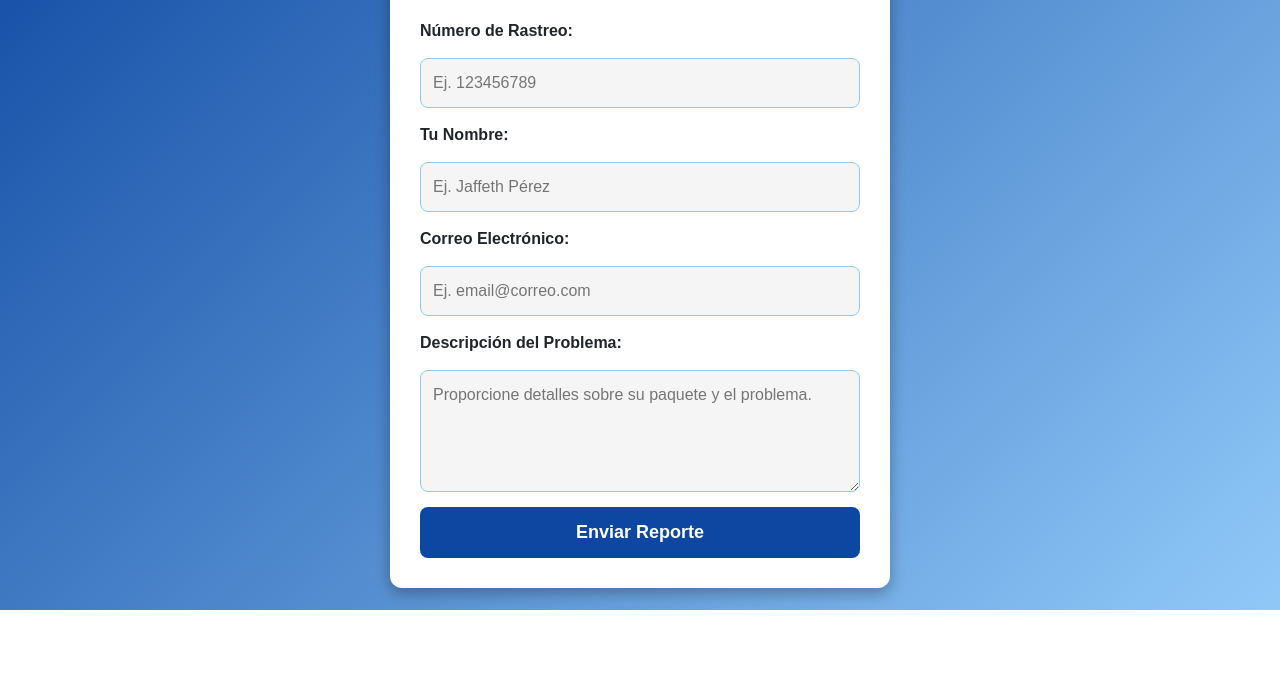
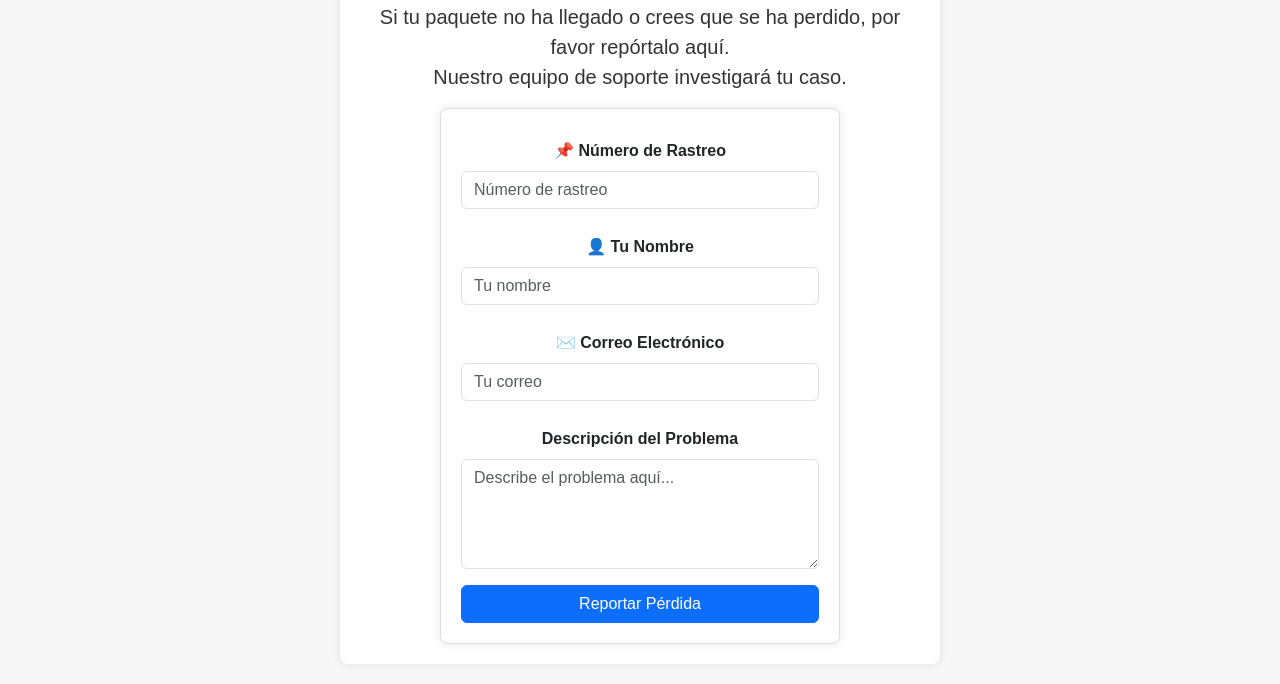
Before and after one commit to RenanOyuelaJ/ProyectoFinal-FastBox, a plain HTML site: page reporte-perdida.html in a window 1280 px wide. Shown: the part 190-874 px from the top of the page. Before the commit the page ends 800 px from the top, so only its background shows below. Drawn offline with nearby package versions, Linux system fonts and the light colour scheme.

Commit message:
reporte perdida

```diff
--- a/reporte-perdida.html
+++ b/reporte-perdida.html
@@ -104,100 +104,148 @@
         <title>Reporte de Pérdida</title>
         <style>
             body {
-            font-family: 'Poppins', sans-serif;
+                font-family: Arial, sans-serif;
+                text-align: center;
                 margin: 0;
-            padding: 0;
-            background: linear-gradient(135deg, #0d47a1, #90c9f8);
-            display: flex;
-            justify-content: center;
-            align-items: center;
-            height: 100vh;
+                padding: 20px;
             }
-        .container {
-            max-width: 500px;
-            background: white;
-            padding: 30px;
-            border-radius: 12px;
-            box-shadow: 0 5px 15px rgba(0, 0, 0, 0.3);
-            text-align: center;
-            overflow: hidden;
-        }
-        header {
-            background: #0d47a1;
-            color: white;
-            padding: 20px;
-            border-radius: 12px 12px 12px 12px;
-            font-size: 22px;
-            font-weight: bold;
-            text-align: center;
+            h1 {
+                color: #0366d6;
             }
             p {
+                font-size: 18px;
                 color: #333;
-            margin-top: 15px;
             }
             form {
-            display: flex;
-            flex-direction: column;
-            gap: 15px;
-            margin-top: 20px;
+                max-width: 400px;
+                margin: 20px auto;
+                padding: 20px;
+                border: 1px solid #ddd;
+                border-radius: 8px;
+                box-shadow: 2px 2px 10px rgba(0, 0, 0, 0.1);
             }
             label {
                 font-weight: bold;
-            text-align: left;
+                display: block;
+                margin-top: 10px;
             }
             input, textarea {
                 width: 100%;
-            padding: 12px;
-            border: 1px solid #90caf9;
-            border-radius: 8px;
-            font-size: 16px;
-            background-color: #f5f5f5;
-            transition: 0.3s;
-        }
-        input:focus, textarea:focus {
-            border-color: #0d47a1;
-            background-color: #e3f2fd;
-            outline: none;
-        }
-        textarea {
-            resize: vertical;
+                padding: 8px;
+                margin-top: 5px;
+                border: 1px solid #ccc;
+                border-radius: 5px;
             }
             button {
-            background: #0d47a1;
+                background-color: #0366d6;
                 color: white;
                 border: none;
-            padding: 12px;
-            font-size: 18px;
-            border-radius: 8px;
+                padding: 10px;
+                border-radius: 5px;
+                font-size: 16px;
                 cursor: pointer;
-            transition: 0.3s;
-            font-weight: bold;
+                margin-top: 15px;
             }
             button:hover {
-            background: #1565c0;
+                background-color: #024ea2;
+            }
+        </style>
+    </head>
+    <!DOCTYPE html>
+    <html lang="es">
+    <head>
+        <meta charset="UTF-8">
+        <meta name="viewport" content="width=device-width, initial-scale=1.0">
+        <title>Reporte de Pérdida</title>
+        <style>
+            body {
+                background-color: rgb(247, 247, 247);
+                font-family: Arial, sans-serif;
+                text-align: center;
+                padding: 20px;
+            }
+            form {
+                background: white;
+                padding: 20px;
+                border-radius: 8px;
+                box-shadow: 0 0 10px rgba(0, 0, 0, 0.1);
+                max-width: 400px;
+                margin: auto;
+            }
+            input, textarea, button {
+                width: 100%;
+                margin-top: 10px;
+                padding: 10px;
+                border: 1px solid #ccc;
+                border-radius: 5px;
+            }
+            button {
+                background-color: #007bff;
+                color: white;
+                border: none;
+                cursor: pointer;
+            }
+            button:hover {
+                background-color: #0056b3;
+            }
+        </style>
+    </head>
+    <!DOCTYPE html>
+<html lang="es">
+<head>
+    <meta charset="UTF-8">
+    <meta name="viewport" content="width=device-width, initial-scale=1.0">
+    <title>Reporte de Pérdida</title>
+    <link href="https://cdn.jsdelivr.net/npm/bootstrap@5.3.0/dist/css/bootstrap.min.css" rel="stylesheet">
+    <style>
+        body {
+            background-color: rgb(247, 247, 247);
+            font-family: Arial, sans-serif;
+            padding: 20px;
+        }
+        .container {
+            max-width: 600px;
+            margin: auto;
+            background: white;
+            padding: 20px;
+            border-radius: 8px;
+            box-shadow: 0 0 10px rgba(0, 0, 0, 0.1);
+        }
+        .header-container {
+            margin-top: 80px; /* Espacio para separar del header */
+            text-align: center;
         }
     </style>
 </head>
 <body>
-    <div class="container">
-        <header>Reporte de Pérdida</header>
-        <p>Si tu paquete no ha llegado o crees que se ha perdido, repórtalo aquí. Nuestro equipo de soporte investigará tu caso.</p>
+    <div class="container header-container">
+        <h1 class="mb-3">📦 Reporte de Pérdida</h1>
+        <p class="lead">Si tu paquete no ha llegado o crees que se ha perdido, por favor repórtalo aquí. <br> Nuestro equipo de soporte investigará tu caso.</p>
+        <form action="submit-perdida.php" method="POST">
+            <div class="mb-3">
+                <label for="rastreo" class="form-label">📌 Número de Rastreo</label>
+                <input type="text" id="rastreo" name="rastreo" class="form-control" placeholder="Número de rastreo" required>
+            </div>
 
-        <form action="submit-perdida.php" method="POST">
-            <label for="rastreo">Número de Rastreo:</label>
-            <input type="text" id="rastreo" name="rastreo" placeholder="Ej. 123456789" required>
+            <div class="mb-3">
+                <label for="nombre" class="form-label">👤 Tu Nombre</label>
+                <input type="text" id="nombre" name="nombre" class="form-control" placeholder="Tu nombre" required>
+            </div>
 
-            <label for="nombre">Tu Nombre:</label>
-            <input type="text" id="nombre" name="nombre" placeholder="Ej. Jaffeth Pérez" required>
+            <div class="mb-3">
+                <label for="email" class="form-label">✉️ Correo Electrónico</label>
+                <input type="email" id="email" name="email" class="form-control" placeholder="Tu correo" required>
+            </div>
 
-            <label for="email">Correo Electrónico:</label>
-            <input type="email" id="email" name="email" placeholder="Ej. email@correo.com" required>
+            <div class="mb-3">
+                <label for="descripcion" class="form-label">Descripción del Problema</label>
+                <textarea id="descripcion" name="descripcion" class="form-control" rows="4" placeholder="Describe el problema aquí..." required></textarea>
+            </div>
 
-            <label for="descripcion">Descripción del Problema:</label>
-            <textarea id="descripcion" name="descripcion" rows="4" placeholder="Proporcione detalles sobre su paquete y el problema." required></textarea>
-
-            <button type="submit">Enviar Reporte</button>
+            <button type="submit" class="btn btn-primary w-100">Reportar Pérdida</button>
         </form>
     </div>
+
+    <script src="https://cdn.jsdelivr.net/npm/bootstrap@5.3.0/dist/js/bootstrap.bundle.min.js"></script>
 </body>
 </html>
```
Lines whose indentation alone changed are shown as unchanged.
